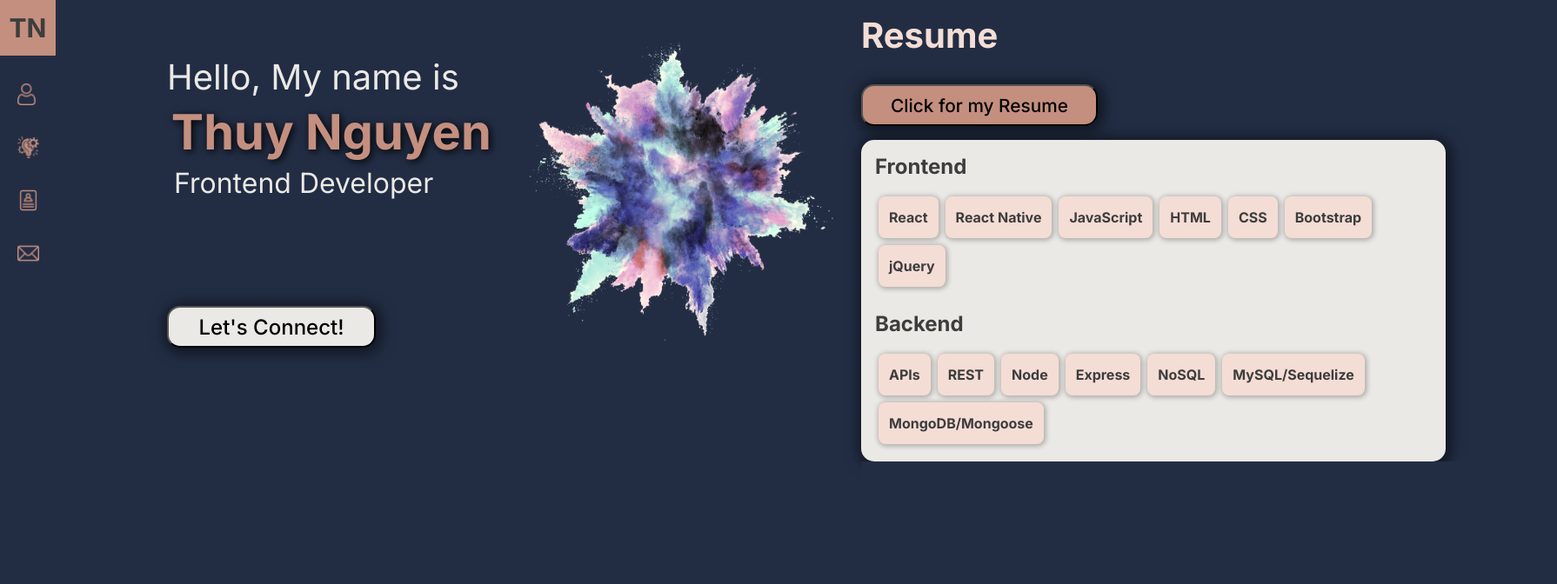
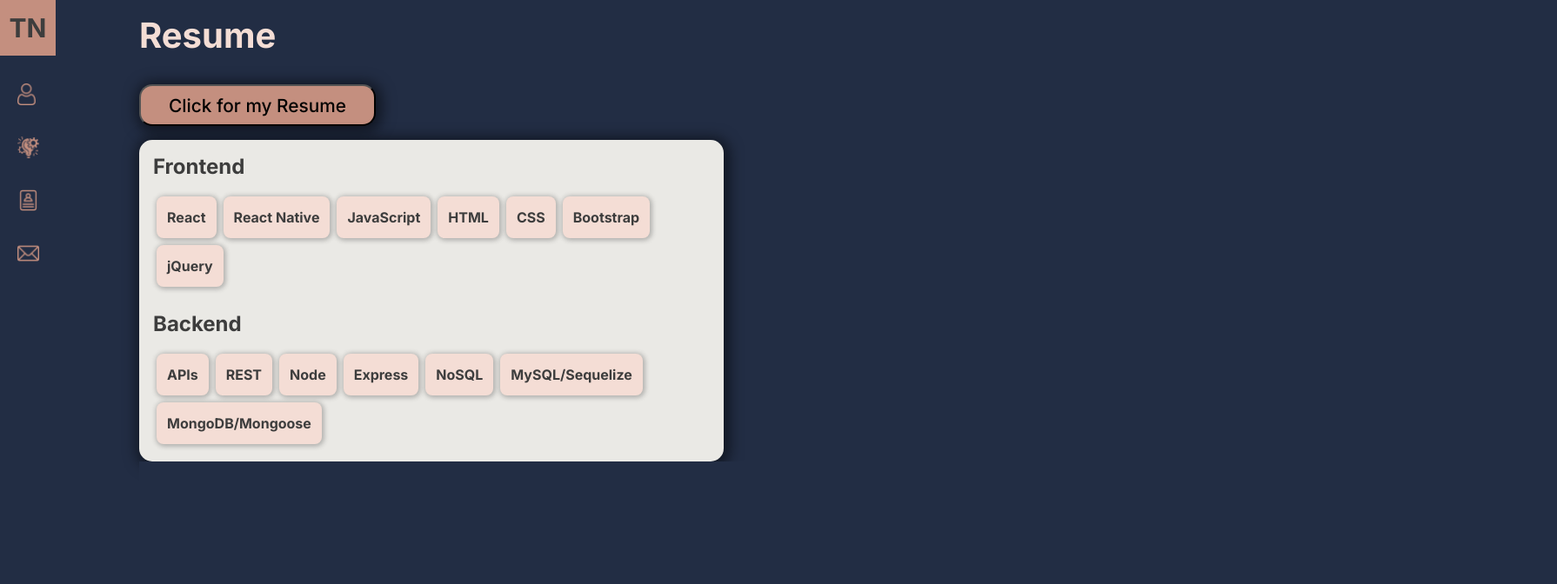
Before and after one commit to ThuyTTTN/thuy-react-portfolio, a React (Create React App) app: page /resume in a window 1280 px wide. Shown: the top 672 px of the page at 87% size, 1790 px wide, since content can reach past the window. Built offline with nearby package versions, Linux system fonts and the light colour scheme.

Commit message:
fix: Home page issue; resume link

```diff
--- a/src/App.js
+++ b/src/App.js
@@ -16,7 +16,6 @@ function App() {
   return (
     <Container>
       <NavBar />
-      <Home />
       <Routes>
         <Route path="/" element={<Home />} />
         <Route path="/about" element={<About />} />
--- a/src/components/Resume.jsx
+++ b/src/components/Resume.jsx
@@ -100,7 +100,7 @@ const Resume = () => {
     <Container>
       <Title>Resume </Title>
       <ButtonWrapper
-        href="https://1drv.ms/w/s!Aka643mjyMAQpQaZPaW1evtd59rc?e=zIy3mv"
+        href="https://1drv.ms/w/s!Aka643mjyMAQpQaZPaW1evtd59rc"
         target="_blank"
         rel="noopener noreferrer"
         variant="light"
```
